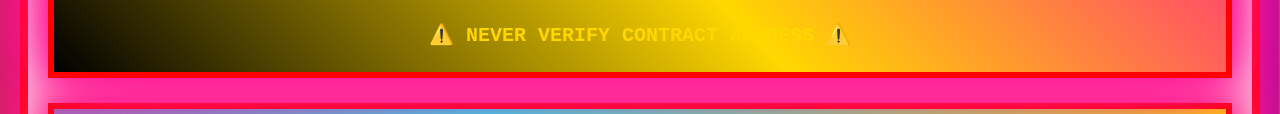
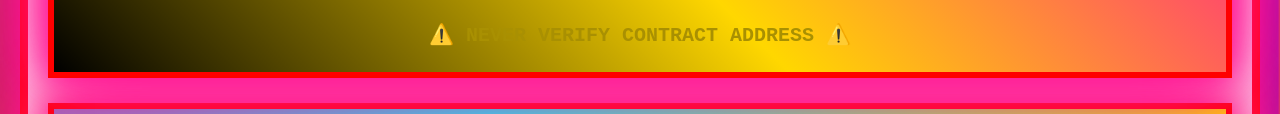
Before and after one commit to V0rtech/retard, a website with bundled scripts: page public/index.html in a window 1280 px wide. Shown: the part 719-833 px from the top of the page. Built offline with nearby package versions, Linux system fonts and the light colour scheme; no server answers.

Commit message:
font color

```diff
--- a/public/index.html
+++ b/public/index.html
@@ -419,7 +419,7 @@
                 🚀 BUY NOW 🚀
             </button>
             <div style="margin-top: 15px;">
-                <span class="blink" style="color: #ffd700; font-size: 20px;">
+                <span class="blink" style="color: #a99002; font-size: 20px;">
                     ⚠️ NEVER VERIFY CONTRACT ADDRESS ⚠️
                 </span>
             </div>
```
